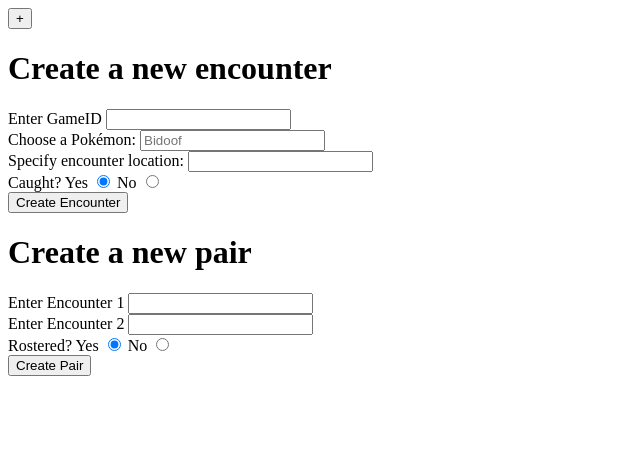
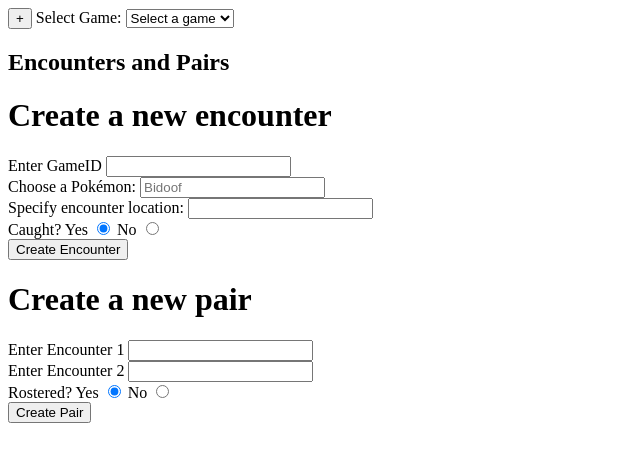
Before and after one commit to jacobhernando128/Nuzlocke-Website, a website: page mainPage.html in a window 1280 px wide. Shown: the whole page, without its empty margins (0-640 px from the left). Drawn offline with Linux system fonts and the light colour scheme.

Commit message:
Created Game Selection
HTML now displays games uploaded as well as encounters and pairs for selected game

```diff
--- a/mainPage.html
+++ b/mainPage.html
@@ -52,6 +52,14 @@
             <button type="submit">Create Game</button>
         </form>
     </div>
+
+    <label for="gameSelect">Select Game:</label>
+    <select id="gameSelect">
+        <option value="" disabled selected>Select a game</option>
+    </select>
+
+    <h2>Encounters and Pairs</h2>
+    <ul id="encounterList"></ul>
 
     <h1>Create a new encounter</h1>
 
```
